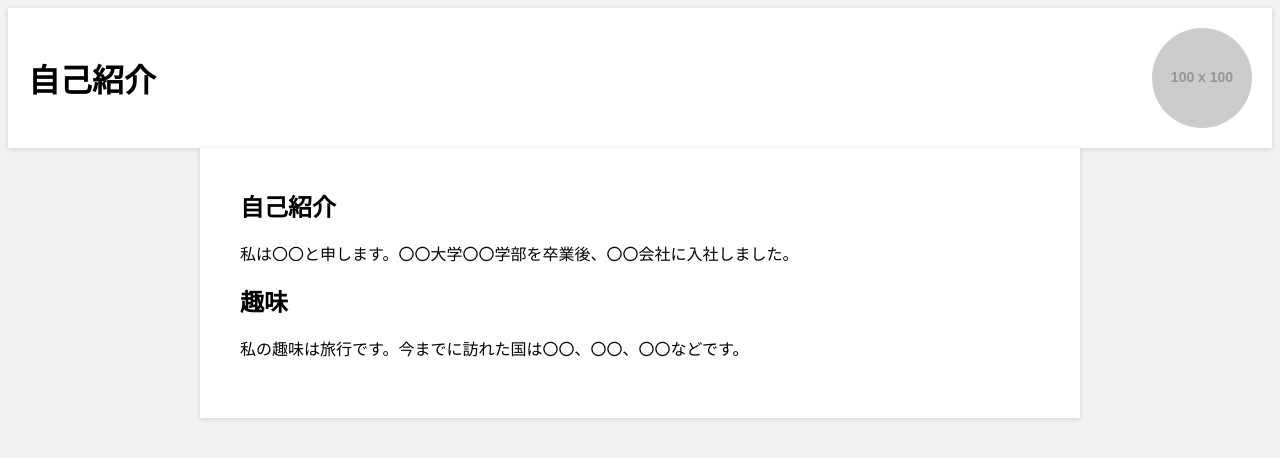
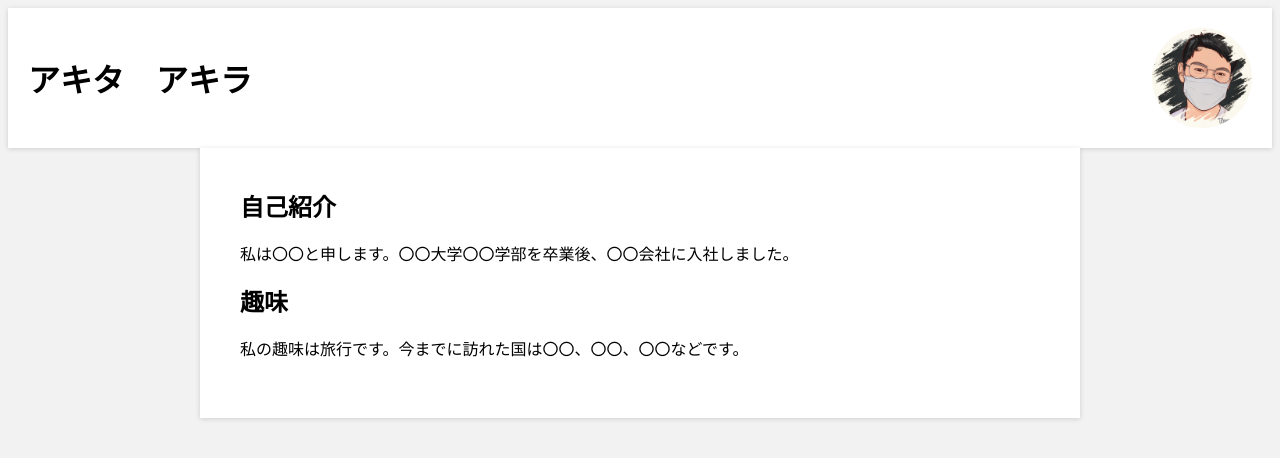
Before and after one commit to suibari-it/portfolio, a plain HTML site: page index.html in a window 1280 px wide. Drawn offline with Linux system fonts and the light colour scheme; placeholder pictures from the web are drawn by us.

Commit message:
Update index.html

```diff
--- a/index.html
+++ b/index.html
@@ -48,8 +48,8 @@
 </head>
 <body>
     <header id="header">
-        <h1>自己紹介</h1>
-        <img src="https://via.placeholder.com/100" alt="プロフィール画像">
+        <h1>アキタ　アキラ</h1>
+        <img src="./1682326062328.jpg" alt="プロフィール画像">
     </header>
 
     <main id="main">
```
